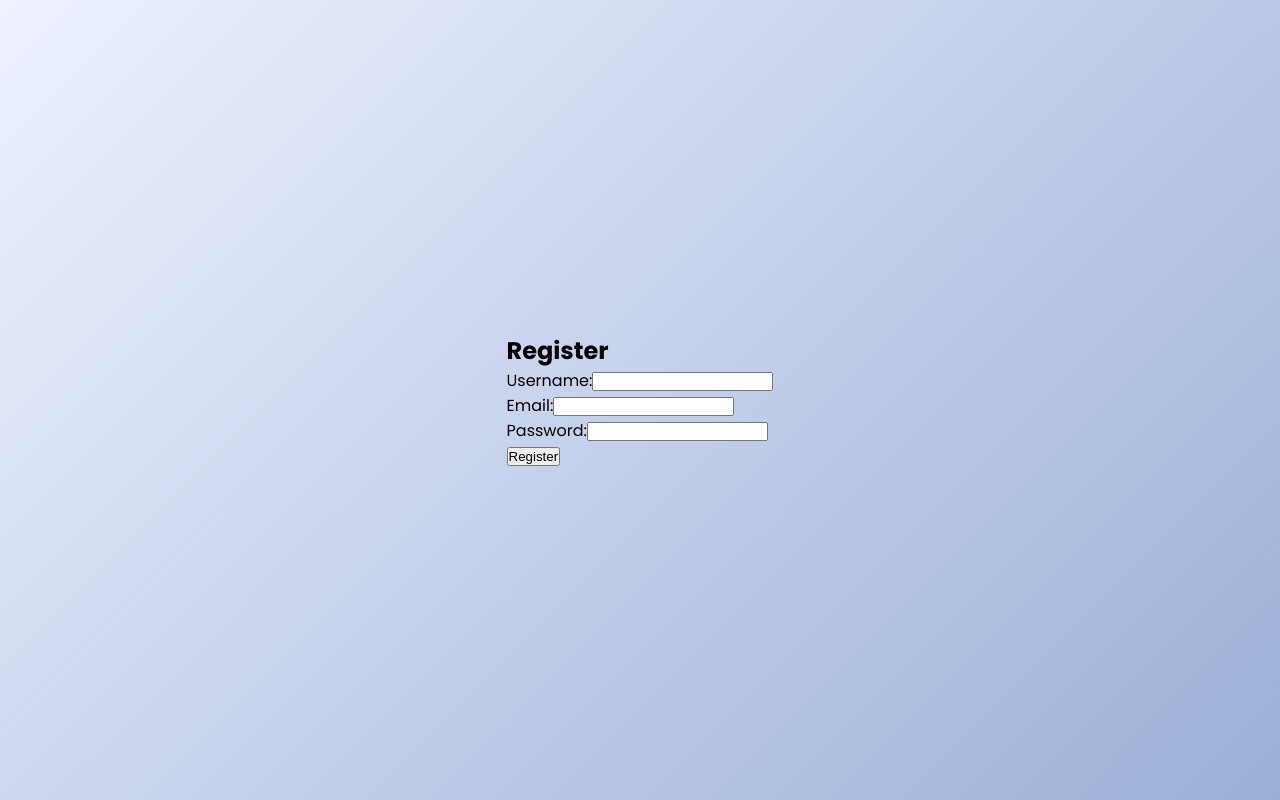
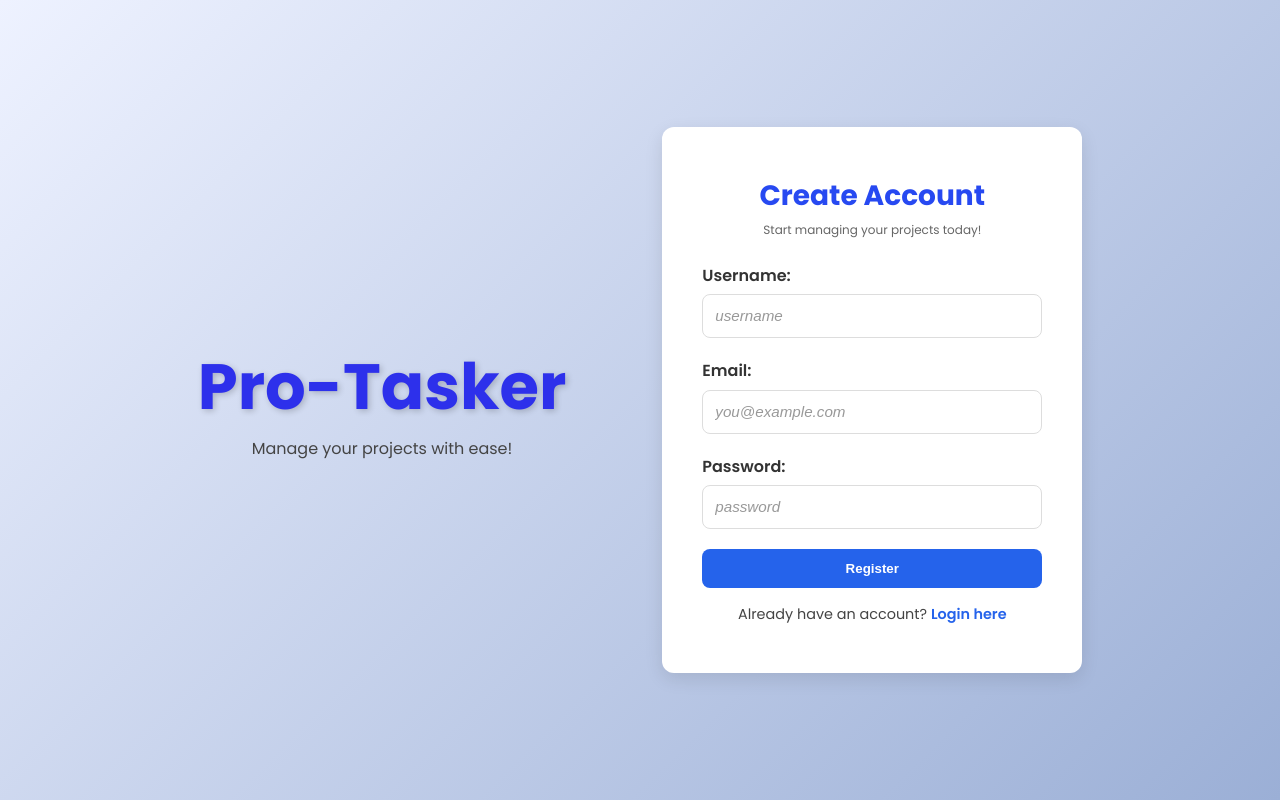
Before and after one commit to sporeci2000/pro-tasker-frontend, a React (Vite) app: page /register in a window 1280 px wide. Built offline with nearby package versions, Linux system fonts and the light colour scheme; no server answers.

Commit message:
Register styled

```diff
--- a/src/components/forms/SignUpForm.jsx
+++ b/src/components/forms/SignUpForm.jsx
@@ -35,7 +35,6 @@ export default function SignUpForm() {
 
     return (
         <form onSubmit={handleSubmit}>
-            <h2>Register</h2>
 
             {/* Error message */}
             {error && <p style={{ color: "red" }}>{error}</p>}
@@ -45,6 +44,7 @@ export default function SignUpForm() {
                 <label>Username:</label>
                 <input
                     type="text"
+                    placeholder="username"
                     value={username}
                     onChange={(e) => setUsername(e.target.value)}
                     required
@@ -56,6 +56,7 @@ export default function SignUpForm() {
                 <label>Email:</label>
                 <input
                     type="email"
+                    placeholder="you@example.com"
                     value={email}
                     onChange={(e) => setEmail(e.target.value)}
                     required
@@ -67,6 +68,7 @@ export default function SignUpForm() {
                 <label>Password:</label>
                 <input
                     type="password"
+                    placeholder="password"
                     value={password}
                     onChange={(e) => setPassword(e.target.value)}
                     required
--- /dev/null
+++ b/src/pages/RegisterPage.css
@@ -0,0 +1,133 @@
+* {
+    margin: 0;
+    padding: 0;
+    box-sizing: border-box;
+}
+
+body {
+    font-family: 'Poppins', sans-serif;
+    background: linear-gradient(135deg, #eef2ff, #9bafd6);
+    min-height: 100vh;
+    display: flex;
+    align-items: center;
+    justify-content: center;
+}
+
+/* Main container */
+.register-page {
+    display: flex;
+    align-items: center;
+    justify-content: center;
+    gap: 6rem;
+    max-width: 1000px;
+    width: 100%;
+    padding: 2rem;
+}
+
+.register-left {
+    flex: 1;
+    text-align: center;
+}
+
+.register-title {
+    font-size: 4rem;
+    font-weight: 800;
+    color: #2d30eb;
+    text-shadow: 2px 2px 6px rgba(0, 0, 0, 0.2);
+    margin-bottom: 0.1rem;
+}
+
+.register-tagline {
+    font-size: 1rem;
+    color: #444444;
+    margin-top: 0;
+}
+
+.register-right {
+    flex-shrink: 0;
+    width: 420px;
+    background: #fff;
+    padding: 3rem 2.5rem;
+    border-radius: 12px;
+    box-shadow: 0px 6px 18px rgba(0, 0, 0, 0.1);
+}
+
+/* Headings */
+.register-right h2 {
+    font-size: 1.75rem;
+    margin-bottom: 0.25rem;
+    color: #2749f1;
+    text-align: center;
+}
+
+.form-subtitle {
+    font-size: 0.75rem;
+    color: #666;
+    margin-bottom: 1.5rem;
+    text-align: center;
+}
+
+/* Labels */
+.register-right label {
+    display: block;
+    font-weight: 600;
+    margin-bottom: 0.4rem;
+    color: #333;
+}
+
+/* Inputs */
+.register-right input {
+    width: 100%;
+    padding: 0.75rem;
+    margin-bottom: 1.25rem;
+    border: 1px solid #ddd;
+    border-radius: 8px;
+    font-size: 1rem;
+}
+
+.register-right input:focus {
+    outline: none;
+    border-color: #2563eb;
+    box-shadow: 0 0 4px rgba(37, 99, 235, 0.3);
+}
+
+.register-right input::placeholder {
+    color: #999;
+    font-style: italic;
+    font-size: 0.95rem;
+}
+
+/* Button */
+.register-right button {
+    width: 100%;
+    padding: 0.75rem;
+    background: #2563eb;
+    color: #fff;
+    font-weight: 600;
+    border: none;
+    border-radius: 8px;
+    cursor: pointer;
+    transition: background 0.2s ease;
+}
+
+.register-right button:hover {
+    background: #1e40af;
+}
+
+/* Footer text */
+.form-footer {
+    font-size: 0.9rem;
+    color: #444;
+    margin-top: 1rem;
+    text-align: center;
+}
+
+.register-link {
+    color: #2563eb;
+    font-weight: 600;
+    text-decoration: none;
+}
+
+.register-link:hover {
+    text-decoration: underline;
+}
--- a/src/pages/RegisterPage.jsx
+++ b/src/pages/RegisterPage.jsx
@@ -1,9 +1,27 @@
 import SignUpForm from "../components/forms/SignUpForm";
+import "./RegisterPage.css";
 
 export default function RegisterPage() {
     return (
-        <div>
-            <SignUpForm />
+        <div className="register-page">
+            <div className="register-left">
+                <h1 className="register-title">Pro-Tasker</h1>
+                <p className="register-tagline">Manage your projects with ease!</p>
+            </div>
+
+            <div className="register-right">
+                <h2>Create Account</h2>
+                <p className="form-subtitle">Start managing your projects today!</p>
+
+                <SignUpForm />
+
+                <p className="form-footer">
+                    Already have an account?{" "}
+                    <a href="/login" className="register-link">
+                        Login here
+                    </a>
+                </p>
+            </div>
         </div>
     );
 }
```
